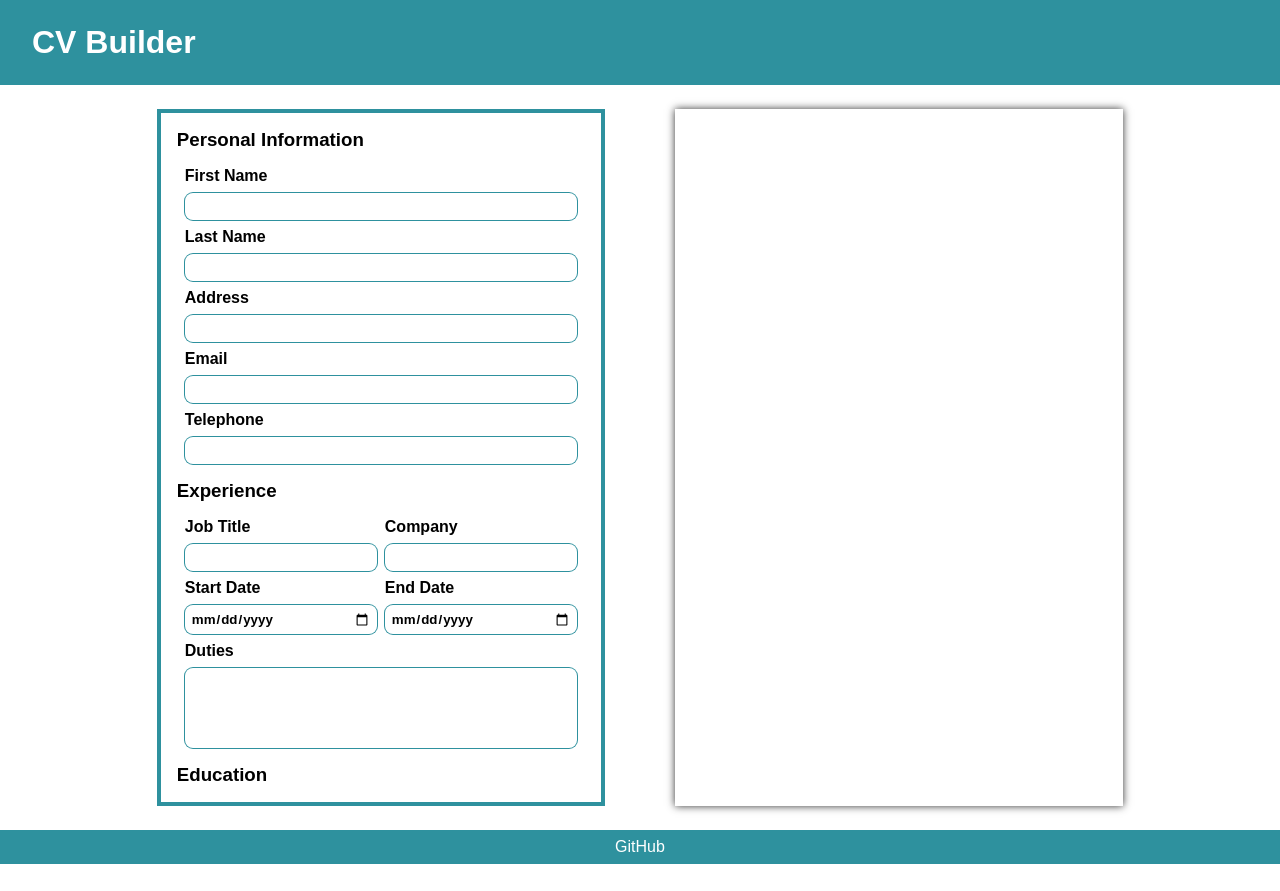
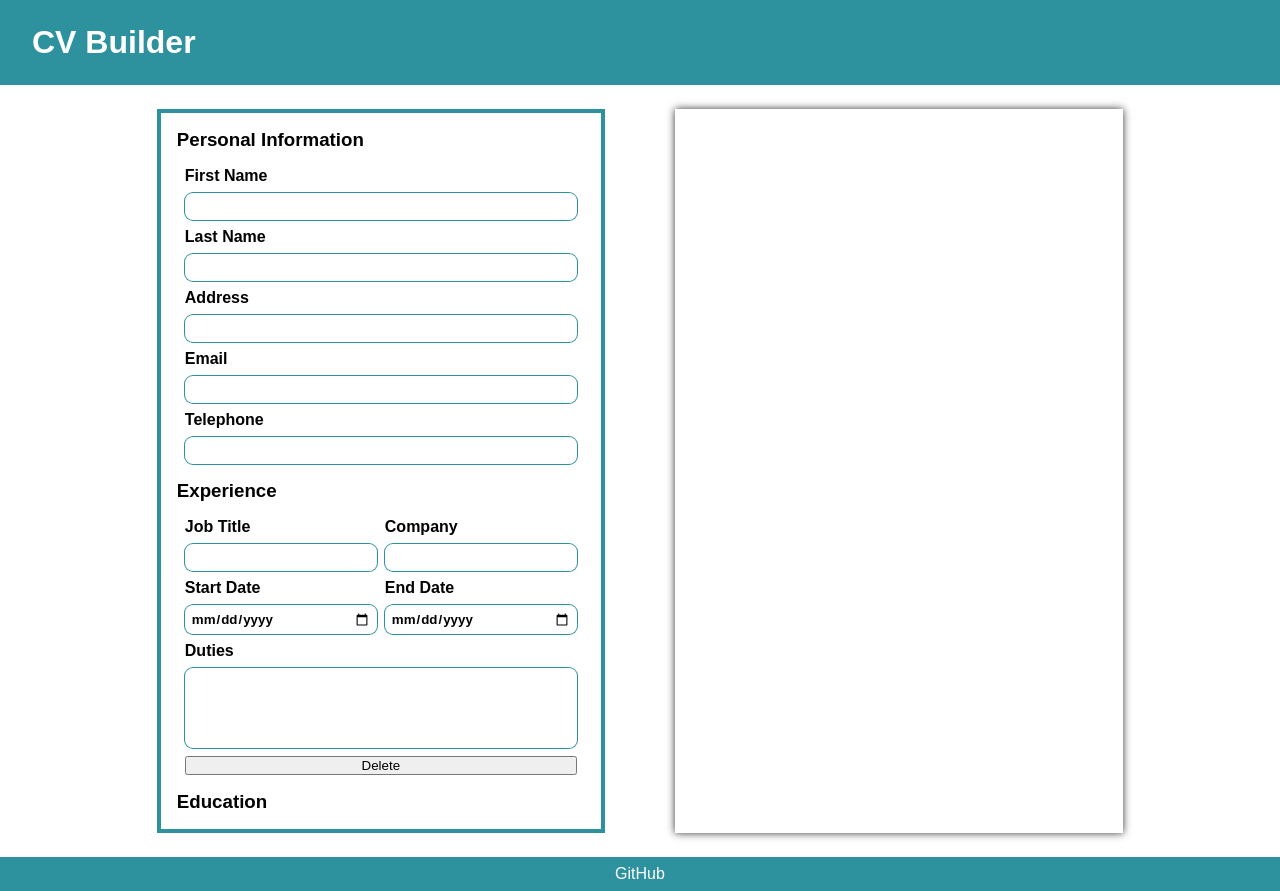
Before and after one commit to bkwong315/cv-application, a React app: page / in a window 1280 px wide. Before the commit the page ends 864 px from the top, so only its background shows below. Built offline with nearby package versions, Linux system fonts and the light colour scheme; the HTML template or start-up script is replaced by a standard one.

Commit message:
Add delete btn to ExpItem

```diff
--- a/src/components/ExpEditor/ExpItem.tsx
+++ b/src/components/ExpEditor/ExpItem.tsx
@@ -36,6 +36,7 @@ class ExpItem extends React.Component {
           onChangeHandler={() => {}}
           classes='span-full-width'
         />
+        <button className='del-btn span-full-width'>Delete</button>
       </div>
     );
   }
```
